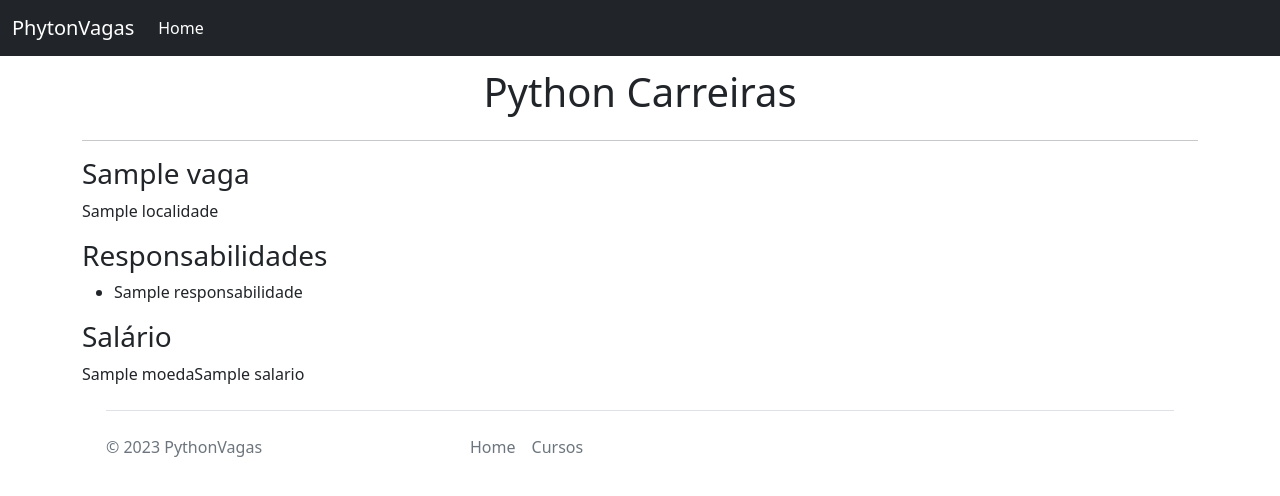
After one commit to PTARSONEVES/Python-Carreiras-V2, a Flask app: template templates/detalhevaga.html in a window 1280 px wide. The commit adds this page. Shown: the top 496 px of the page. Run offline with Flask 3, Linux system fonts and the light colour scheme; the template is opened without the code that fills it: most values are stand-ins (such as "Sample title", 1, 10 or a date in 2020).

Commit message:
Finalizando a pagina de vaga.

```diff
--- a/app.py
+++ b/app.py
@@ -1,7 +1,6 @@
 from flask import Flask, render_template, jsonify
-from database import carrega_vagas_db
+from database import carrega_vagas_db, carrega_vaga_db
 app = Flask(__name__)
-
 
 
 @app.route("/")
@@ -12,8 +11,14 @@ def page_home():
 
 @app.route("/vagas")
 def lista_vagas():
-    return jsonify(VAGAS)
+    return jsonify(vagas)
 
+@app.route("/vaga/<id>")
+def mosta_vaga(id):
+    vaga = carrega_vaga_db(id)
+    if not vaga:
+        return "Not Found", 404
+    return render_template("detalhevaga.html",vaga=vaga)
 
 if __name__ == "__main__":
     app.run(host='0.0.0.0', debug=True)
--- /dev/null
+++ b/templates/detalhevaga.html
@@ -0,0 +1,27 @@
+<!DOCTYPE html>
+<html lang="en">
+<head>
+    <meta charset="UTF-8">
+    <meta name="viewport" content="width=device-width, initial-scale=1.0">
+    <title>{{ vaga.titulo }}</title>
+    <link rel="stylesheet" href="https://cdn.jsdelivr.net/npm/bootstrap@5.2.3/dist/css/bootstrap.min.css" integrity="sha384-rbsA2VBKQhggwzxH7pPCaAqO46MgnOM80zW1RWuH61DGLwZJEdK2Kadq2F9CUG65" crossorigin="anonymous">
+</head>
+<body>
+    {% include 'includes/navbar.html' %}
+    <div class="container">
+        <h1 class="text-center mt-2 mb-4">Python Carreiras</h1>
+        <hr>
+        <h3>{{ vaga.titulo }}</h3>
+        <p>{{ vaga.localidade }}</p>
+        <h3>Responsabilidades</h3>
+        <ul>
+            {% for linha in vaga.responsabilidade.split(";") %}
+            <li>{{  linha }}</li>
+            {% endfor %}
+        </ul>
+        <h3>Salário</h3>
+        <p>{{ vaga.moeda }}{{ vaga.salario }}</p>
+    </div>
+    {% include 'includes/footer.html' %}
+</body>
+</html>
--- a/templates/includes/vagas_item.html
+++ b/templates/includes/vagas_item.html
@@ -13,6 +13,6 @@
         </div>
     </div>
     <div class="col-3">
-        <a href="mailto:someone@yoursite.com?Vaga {{ vaga.titulo }}" type="button" class="btn btn-outline-primary">Aplicar</a>
+        <a href="/vaga/{{ vaga.id }}" type="button" class="btn btn-outline-primary">Aplicar</a>
     </div>
 </div>
```
Also changed, not shown: database.py (+10 -0 lines).
